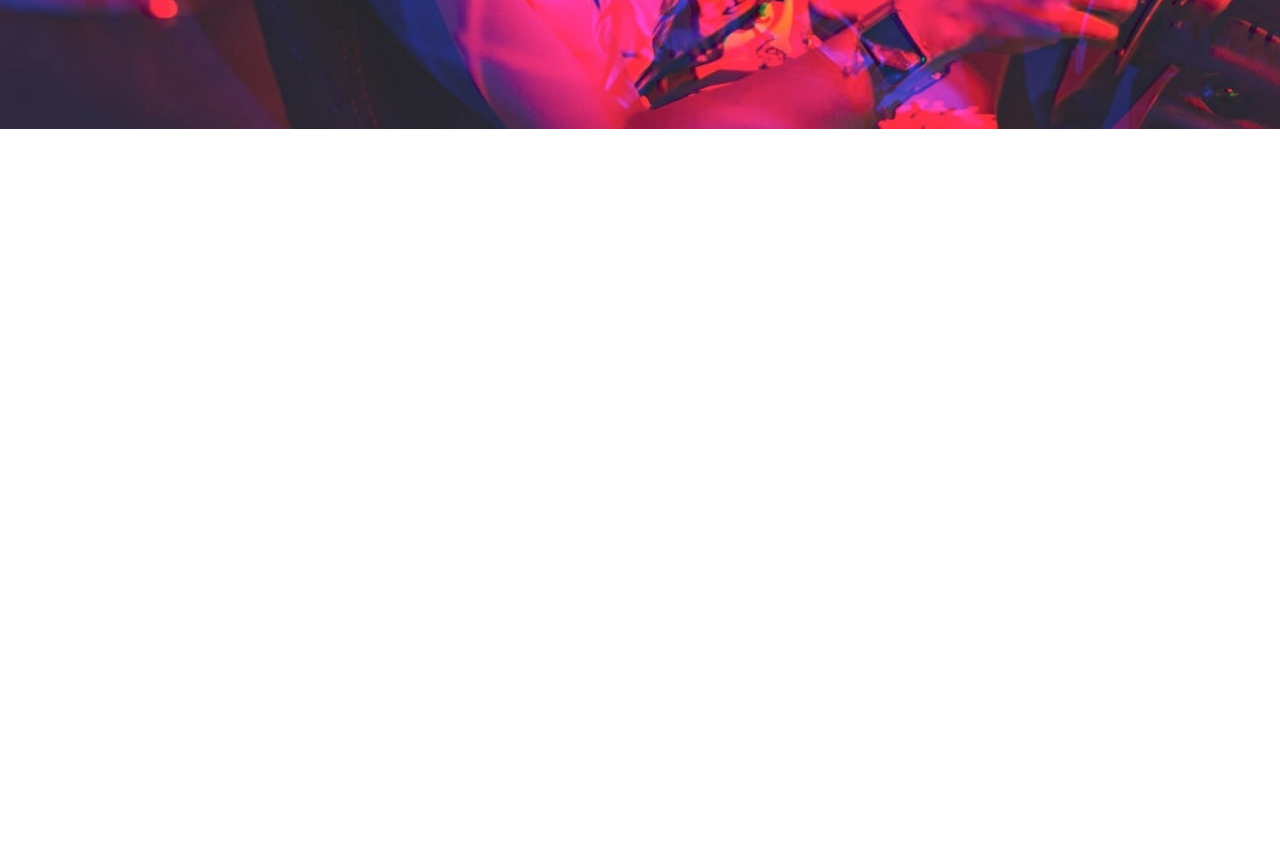
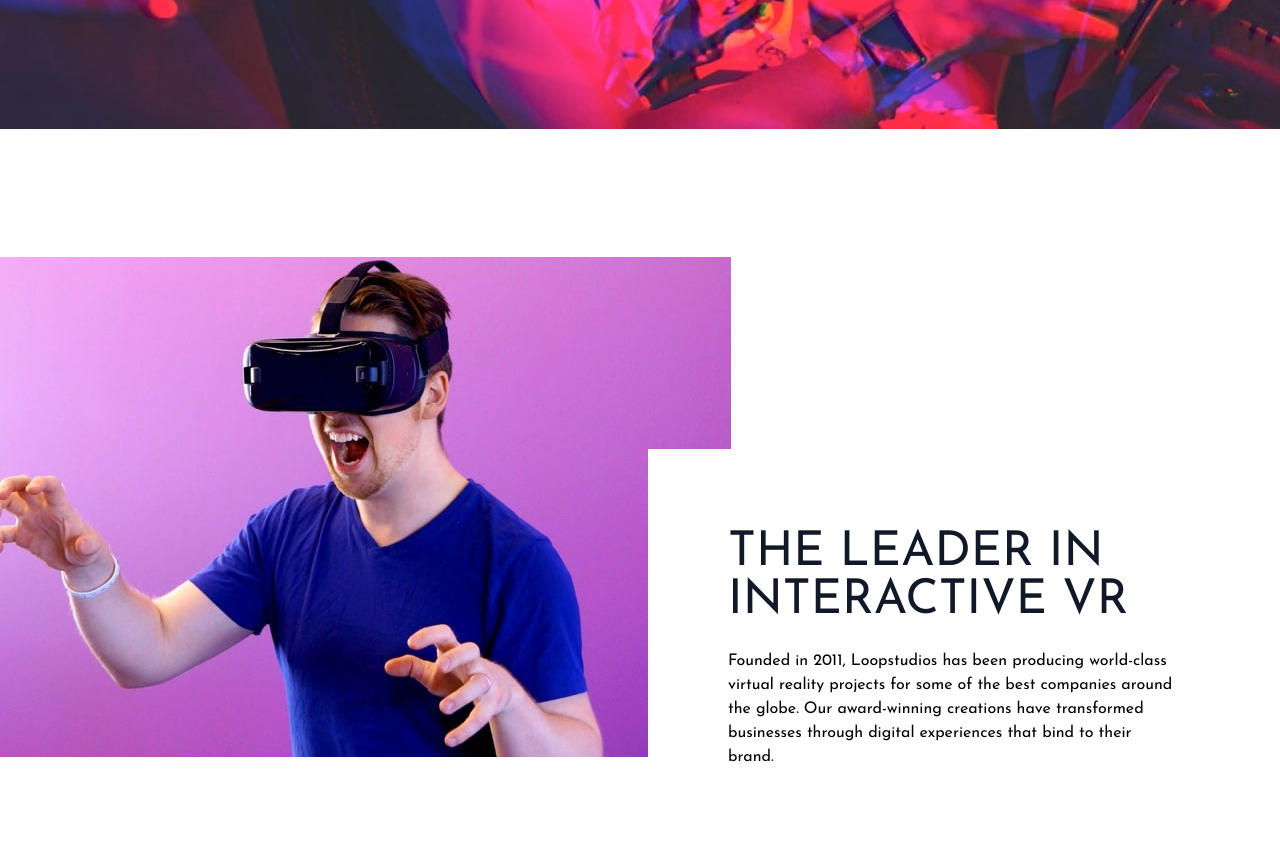
Before and after one commit to Rafiul-Islam/Tailwind-Journey, a website: page big/loopstudios/index.html in a window 1280 px wide. Shown: the part 520-1372 px from the top of the page. Before the commit the page ends 800 px from the top, so only its background shows below. Drawn offline with Linux system fonts and the light colour scheme.

Commit message:
loopstudios: build features section.

```diff
--- a/big/loopstudios/index.html
+++ b/big/loopstudios/index.html
@@ -16,7 +16,7 @@
     <!-- Hero Section  -->
     <section id="hero">
       <!-- container -->
-      <div class="max-w-7xl mx-auto px-6 py-12">
+      <div class="max-w-7xl mx-auto px-6 xl:px-2 py-12">
         <!-- Manu/Logo section -->
         <div class="flex justify-between items-center">
           <img src="./images/logo.svg" alt="website logo" />
@@ -69,5 +69,33 @@
         </div>
       </div>
     </section>
+
+    <!-- Features Section -->
+    <section id="features">
+      <div
+        class="relative flex flex-col max-w-7xl mx-auto my-32 px-6 md:flex-row md:px-0"
+      >
+        <img
+          src="./images/desktop/image-interactive.jpg"
+          alt="I boy with acculus"
+        />
+
+        <div
+          class="top-48 pr-0 bg-white md:absolute md:right-0 lg:right-10 md:py-20 md:pl-20"
+        >
+          <h2
+            class="max-w-lg mx-auto md:mx-0 mt-10 mb-6 font-sans text-4xl text-center text-gray-900 uppercase md:text-5xl md:mt-0 md:text-left"
+          >
+            The leader in interactive VR
+          </h2>
+          <p class="max-w-md mx-auto md:mx-0 text-center md:text-left">
+            Founded in 2011, Loopstudios has been producing world-class virtual
+            reality projects for some of the best companies around the globe.
+            Our award-winning creations have transformed businesses through
+            digital experiences that bind to their brand.
+          </p>
+        </div>
+      </div>
+    </section>
   </body>
 </html>
```
Also changed, not shown: big/loopstudios/style.css.
